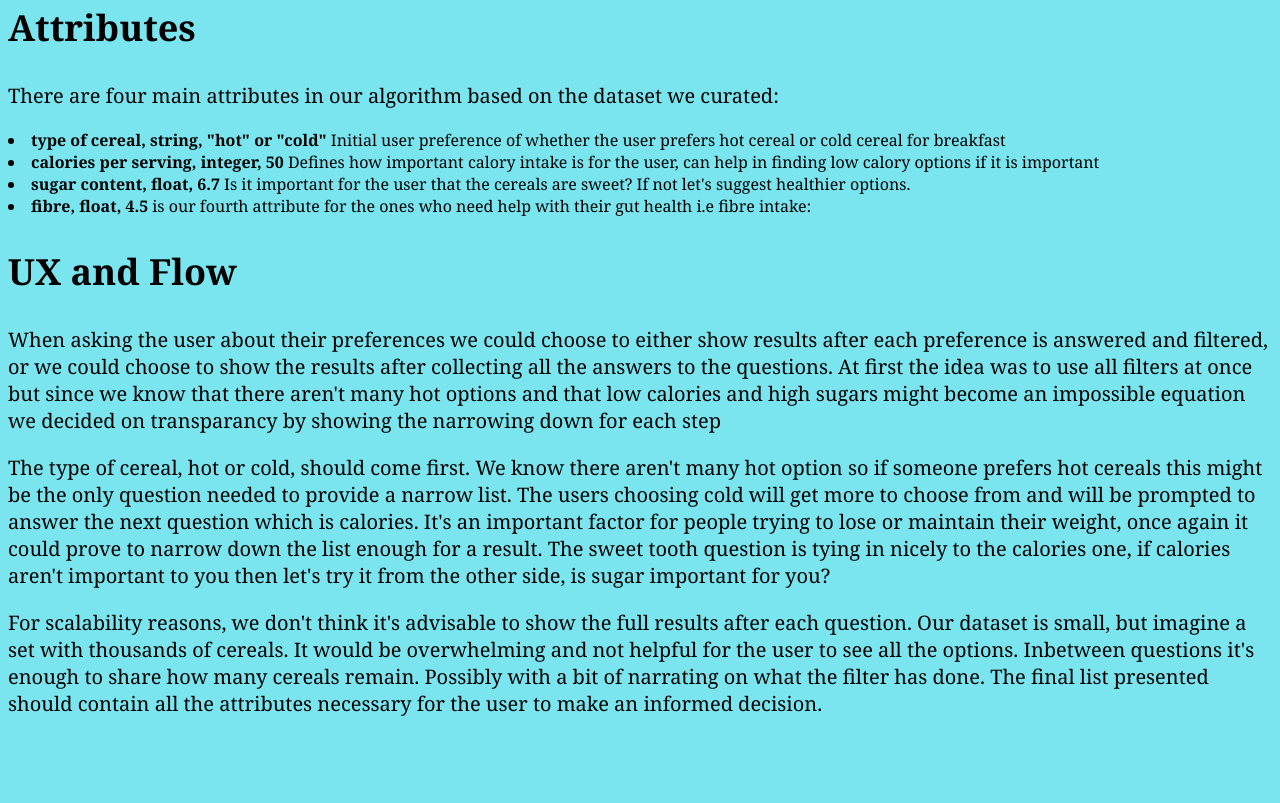
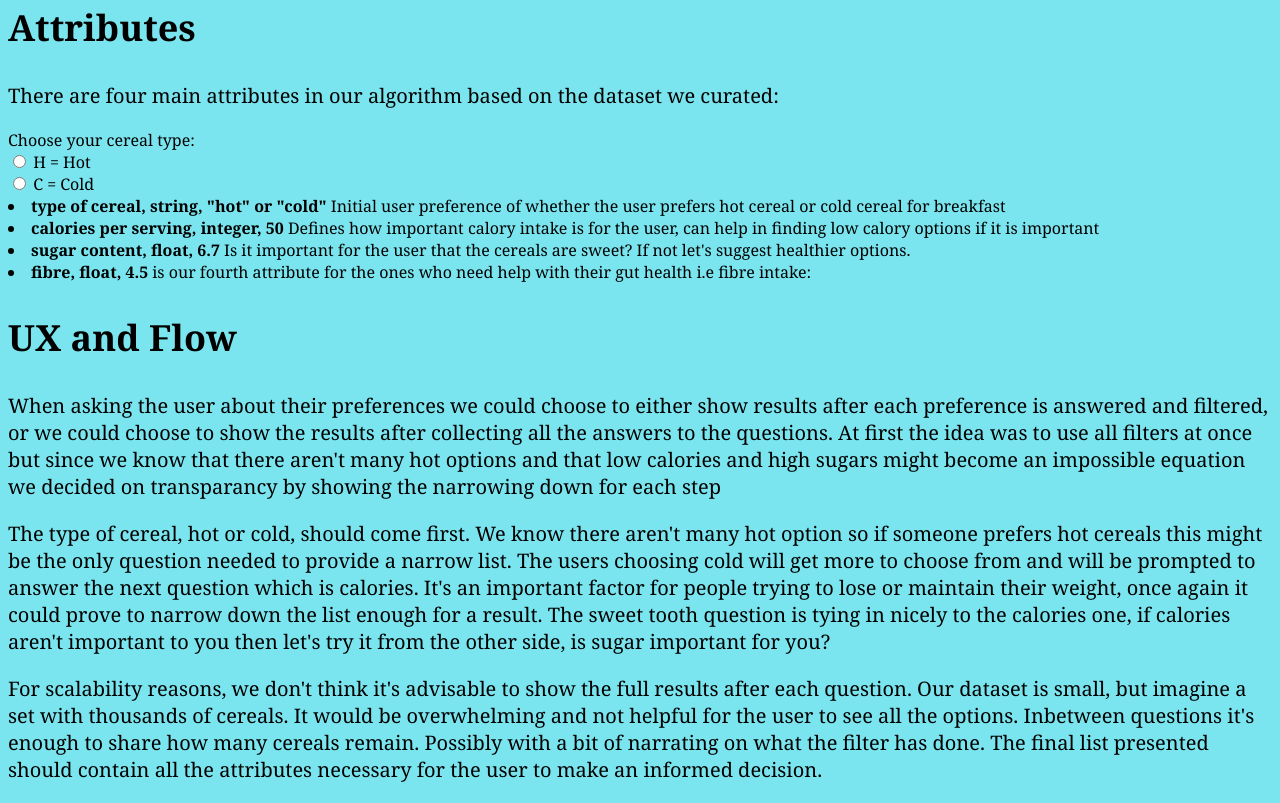
Before and after one commit to sewalemw-ctrl/conceptualising-an-algorithm_P1, a plain HTML site: page Website/algorithm.html in a window 1280 px wide. Shown: the part 1194-1997 px from the top of the page. Before the commit the page ends 1931 px from the top, so only its background shows below. Drawn offline with Linux system fonts and the light colour scheme.

Commit message:
Add lables to cereals H is Hot and C is Cold

```diff
--- a/Website/algorithm.html
+++ b/Website/algorithm.html
@@ -27,6 +27,13 @@
     <h2>Attributes</h2>
     <p>There are four main attributes in our algorithm based on the dataset we curated:</p>
       <list>
+
+      <label for="cerealType">Choose your cereal type:</label><br />
+      <input type="radio" id="hot" name="cerealType" value="H" />
+      <label for="hot">H = Hot</label><br />
+
+      <input type="radio" id="cold" name="cerealType" value="C" />
+      <label for="cold">C = Cold</label>
         <li><b>type of cereal, string, "hot" or "cold"</b> Initial user preference of whether the user prefers hot cereal or cold cereal for breakfast</li>
         <li><b>calories per serving, integer, 50</b> Defines how important calory intake is for the user, can help in finding low calory options if it is important</li>
         <li><b>sugar content, float, 6.7</b> Is it important for the user that the cereals are sweet? If not let's suggest healthier options.</li>
```
